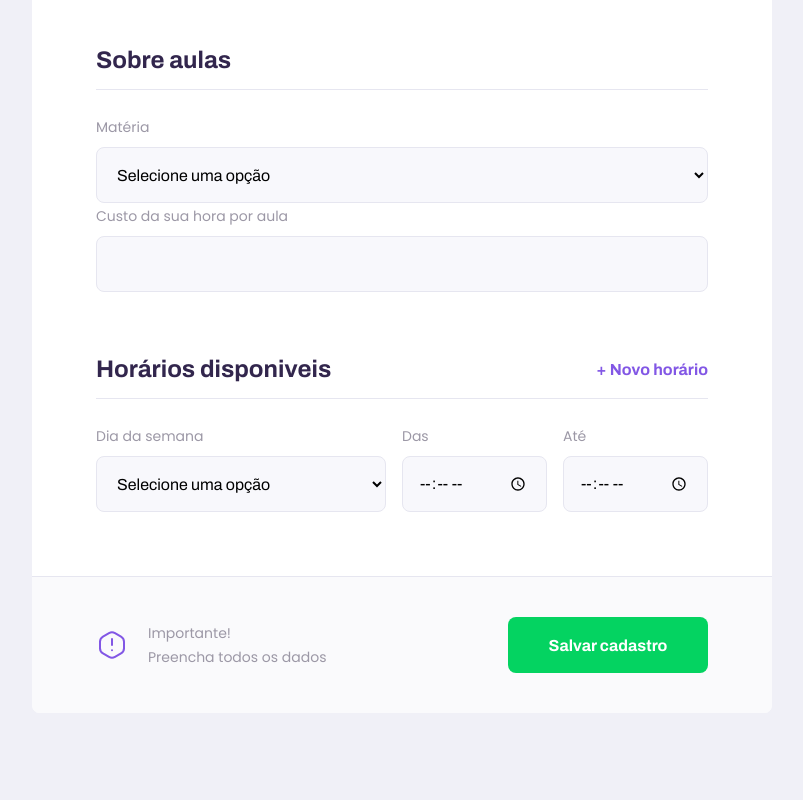
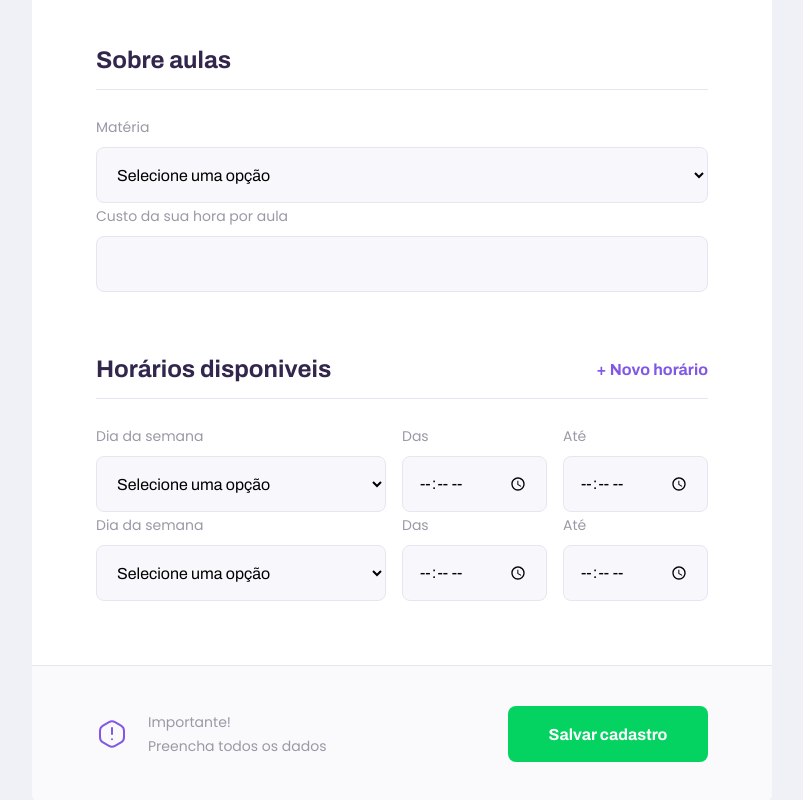
Before and after one commit to gilbertomoj/proffy-nlw, a React (Create React App) app in the folder web/: page /give-classes in a window 1280 px wide. Shown: the part 995-1795 px from the top of the page, without its empty margins (238-1041 px from the left). Before the commit the page ends 1708 px from the top, so only its background shows below. Built offline with nearby package versions, Linux system fonts and the light colour scheme.

Commit message:
feature(web): Configuração de estado

```diff
--- a/web/src/components/Select/index.tsx
+++ b/web/src/components/Select/index.tsx
@@ -14,8 +14,8 @@ const Select: React.FC<SelectProps> = ({label, name,options, ...rest})=>{
     return(
         <div className="select-block">
             <label htmlFor={name}>{label}</label>
-            <select id={name} {...rest}>
-                <option value="" disabled selected hidden>Selecione uma opção</option>
+            <select defaultValue="" id={name} {...rest}>
+                <option value="" disabled hidden>Selecione uma opção</option>
                 {options.map(options=>{
                     return<option key={options.value} value={options.value}>{options.label}</option>
                 })}
--- a/web/src/pages/TeacherForm/index.tsx
+++ b/web/src/pages/TeacherForm/index.tsx
@@ -1,4 +1,4 @@
-import React from 'react';
+import React, {useState} from 'react';
 import PageHeader from '../../components/Page-Header';
 import './styles.css';
 import Input from '../../components/Input';
@@ -7,6 +7,22 @@ import Textarea from '../../components/TextArea';
 import Select from '../../components/Select';
 
 function TeacherForm(){
+    const [scheduleItems, setScheduleItems] = useState([
+        {week_day: 0 , from:'8:00 AM', to : '4:00 PM'},
+        {week_day: 3 , from:'5:00 AM', to : '3:00 PM'}
+
+    ]);
+    function addNewScheduleItem(){
+        setScheduleItems([
+            ...scheduleItems,
+            {
+                week_day: 0,
+                from : '',
+                to:''
+            }
+        ]);
+    }
+
     return(
         <div id="page-teacher-form" className="container">
             <PageHeader title="Que incrivel que você quer dar aulas"
@@ -52,12 +68,15 @@ function TeacherForm(){
             <fieldset>
                 <legend>
                     Horários disponiveis
-                    <button type="button">
+                    <button onClick={addNewScheduleItem} type="button">
                     + Novo horário
                 </button>
                 </legend>
 
-                <div className="schedule-item">
+            {
+                scheduleItems.map(scheduleItem =>{
+                    return (
+                        <div key={scheduleItem.week_day} className="schedule-item">
                         <Select
                         name="week_day"
                         label="Dia da semana"
@@ -78,6 +97,10 @@ function TeacherForm(){
 
                     </div>
 
+
+                    );
+                })
+            }
             </fieldset>
 
             <footer>
```
Lines whose indentation alone changed are shown as unchanged.
